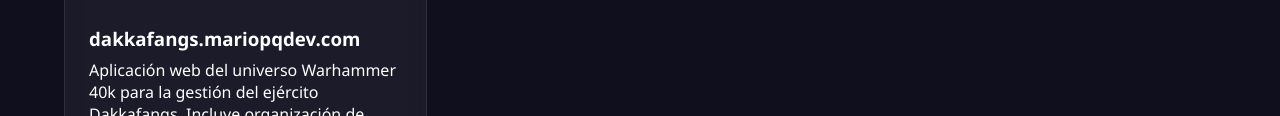
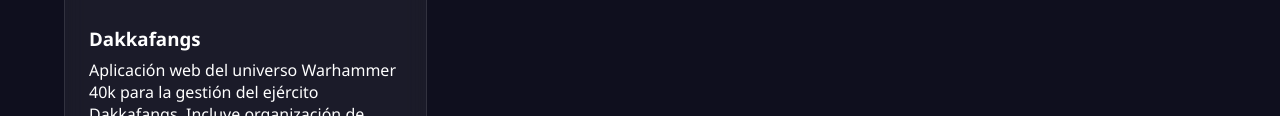
Before and after one commit to Mariopq10/Portfolio, a plain HTML site: page index.html in a window 1280 px wide. Shown: the part 4462-4578 px from the top of the page. Drawn offline with Linux system fonts and the light colour scheme.

Commit message:
Update index.html

```diff
--- a/index.html
+++ b/index.html
@@ -367,7 +367,7 @@
             <div class="project-card">
                 <img src="res/dakkafangs-logo.png" alt="DakkaFangs logo" class="project-image">
                 <div class="project-content">
-                    <h3>dakkafangs.mariopqdev.com</h3>
+                    <h3>Dakkafangs</h3>
                     <p data-es="Aplicación web del universo Warhammer 40k para la gestión del ejército Dakkafangs. Incluye organización de unidades y facciones, visualización de datos sobre unidades, integración con Google Cloud Storage y base de datos en MongoDB."
                         data-en="Web application for managing your Warhammer 40k army. Includes unit organization, factions information, Google Cloud Storage integration and MongoDB database.">
                         Aplicación web del universo Warhammer 40k para la gestión del ejército Dakkafangs. Incluye
```
